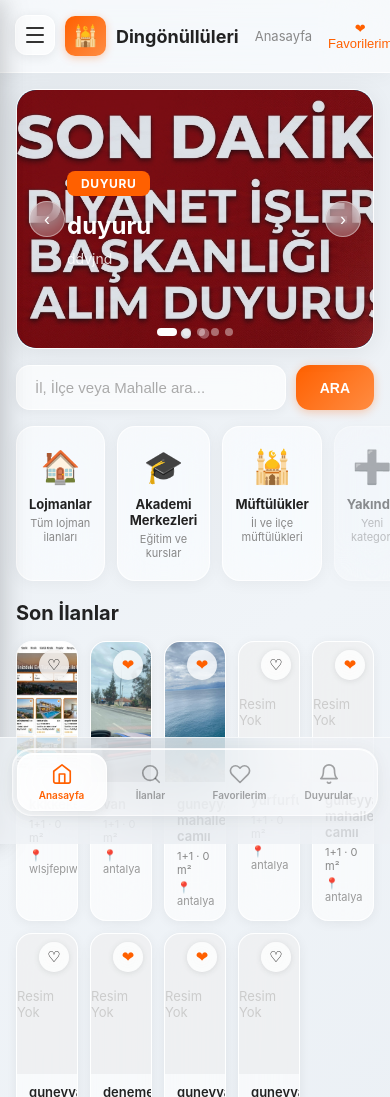
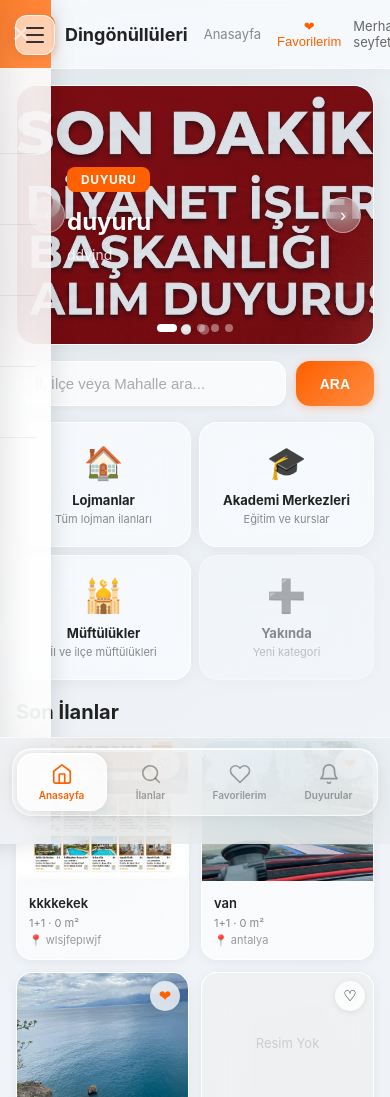
Before and after one commit to seyfettinkeskin7-hue/ilansitesiaa, a Django app: page / in a window 390 px wide; the page is wider, and only the part inside the window is pictured. Shown: the top 1097 px of that part. Run offline with Django 5.2, Linux system fonts and the light colour scheme; a user stored in the database is signed in; data comes from the database, SQL or seed files in the repository; grey boxes are pictures that could not be loaded.

Commit message:
Responsive mobile duzeltme

```diff
--- a/ilanlar/templates/anasayfa.html
+++ b/ilanlar/templates/anasayfa.html
@@ -141,6 +141,19 @@
 
         /* KATEGORİLER */
         .kategoriler { display: grid; grid-template-columns: repeat(4, 1fr); gap: 12px; max-width: 1200px; margin: 0 auto 20px; padding: 0 16px; }
+        @media (max-width: 768px) {
+            .kategoriler { grid-template-columns: repeat(2, 1fr); gap: 8px; }
+            .grid { grid-template-columns: repeat(2, 1fr) !important; gap: 10px; }
+            .ilan-kart img { height: 110px; }
+            .ilan-kart h3 { font-size: 12px; }
+            .header { padding: 10px 14px; }
+            .main { padding: 10px 12px; }
+            .sidebar { width: 90vw; }
+        }
+        @media (min-width: 769px) and (max-width: 1024px) {
+            .grid { grid-template-columns: repeat(3, 1fr) !important; }
+            .kategoriler { grid-template-columns: repeat(4, 1fr); }
+        }
         .kategori-kart {
             background: rgba(255,255,255,0.55);
             backdrop-filter: blur(20px) saturate(180%);
```
